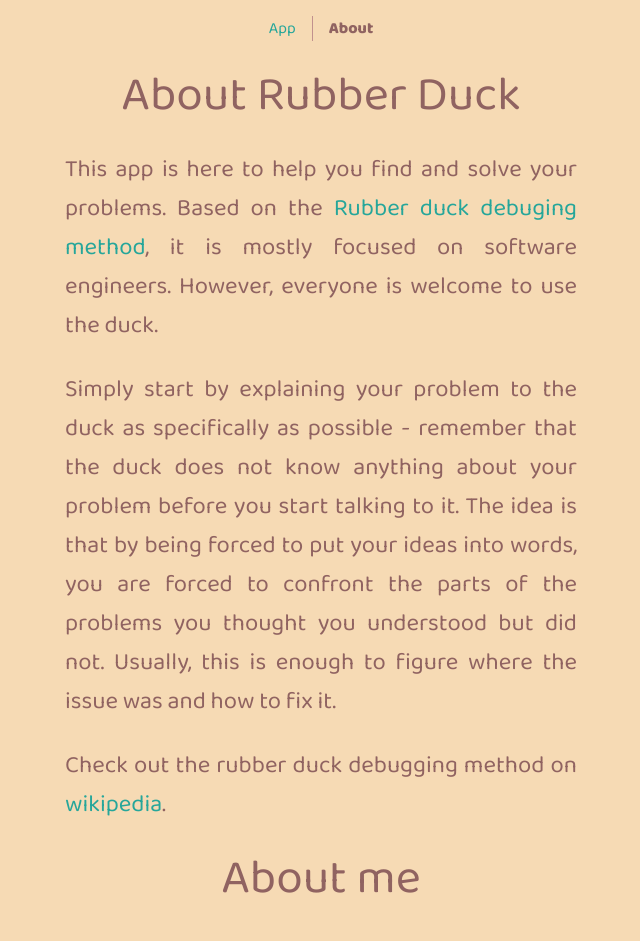
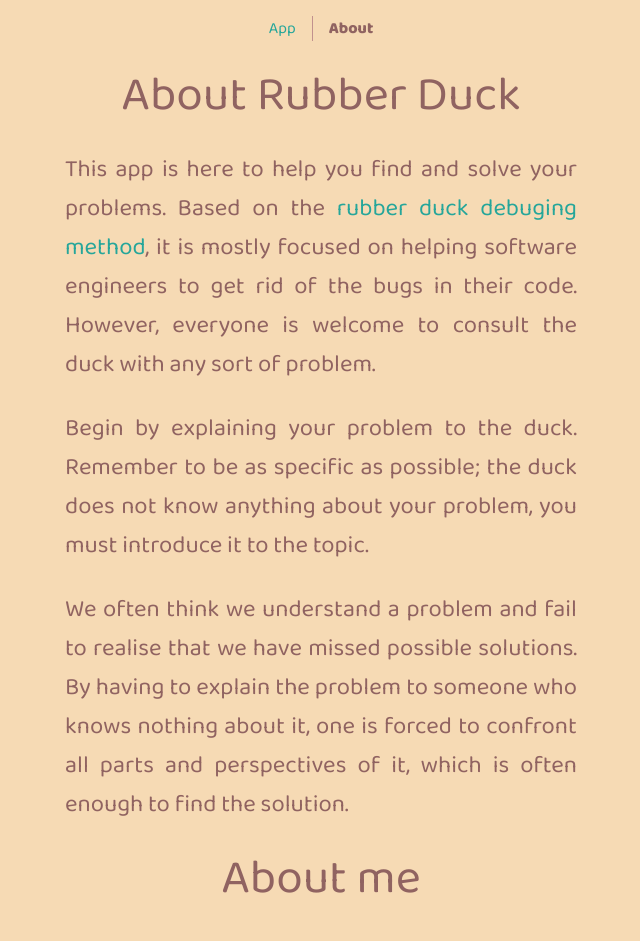
Before and after one commit to vrusi/rubber-duck, a Vue app: page /about in a window 1280 px wide. Shown: the top 941 px of the page, without its empty margins (319-959 px from the left). Built offline with nearby package versions, Linux system fonts and the light colour scheme.

Commit message:
Update text

```diff
--- a/src/views/AboutView.vue
+++ b/src/views/AboutView.vue
@@ -4,34 +4,33 @@
     <p>
       This app is here to help you find and solve your problems. Based on the
       <a href="https://en.wikipedia.org/wiki/Rubber_duck_debugging"
-        >Rubber duck debuging method</a
-      >, it is mostly focused on software engineers. However, everyone is
-      welcome to use the duck.
+        >rubber duck debuging method</a
+      >, it is mostly focused on helping software engineers to get rid of the
+      bugs in their code. However, everyone is welcome to consult the duck with
+      any sort of problem.
     </p>
     <br />
     <p>
-      Simply start by explaining your problem to the duck as specifically as
-      possible - remember that the duck does not know anything about your
-      problem before you start talking to it. The idea is that by being forced
-      to put your ideas into words, you are forced to confront the parts of the
-      problems you thought you understood but did not. Usually, this is enough
-      to figure where the issue was and how to fix it.
+      Begin by explaining your problem to the duck. Remember to be as specific
+      as possible; the duck does not know anything about your problem, you must
+      introduce it to the topic.
     </p>
     <br />
     <p>
-      Check out the rubber duck debugging method on
-      <a href="https://en.wikipedia.org/wiki/Rubber_duck_debugging">wikipedia</a
-      >.
+      We often think we understand a problem and fail to realise that we have
+      missed possible solutions. By having to explain the problem to someone who
+      knows nothing about it, one is forced to confront all parts and
+      perspectives of it, which is often enough to find the solution.
     </p>
     <h1>About me</h1>
     <p>Hey, I'm Veronika.</p>
-    <br />
     <p>
-      I'm a full-stack developer from Slovakia. Feel free to check out my
+      I'm a full-stack developer based in Bratislava, Slovakia. Feel free to
+      check out my
       <a href="https://github.com/vrusi">GitHub</a> or
       <a href="https://www.linkedin.com/in/veronika-rusinkova-6b012718a/"
         >LinkedIn</a
-      >. You can also contact me at
+      >. You can also reach me at
       <a href="mailto: me@vrusinkova.com">me@vrusinkova.com</a>.
     </p>
   </div>
```
